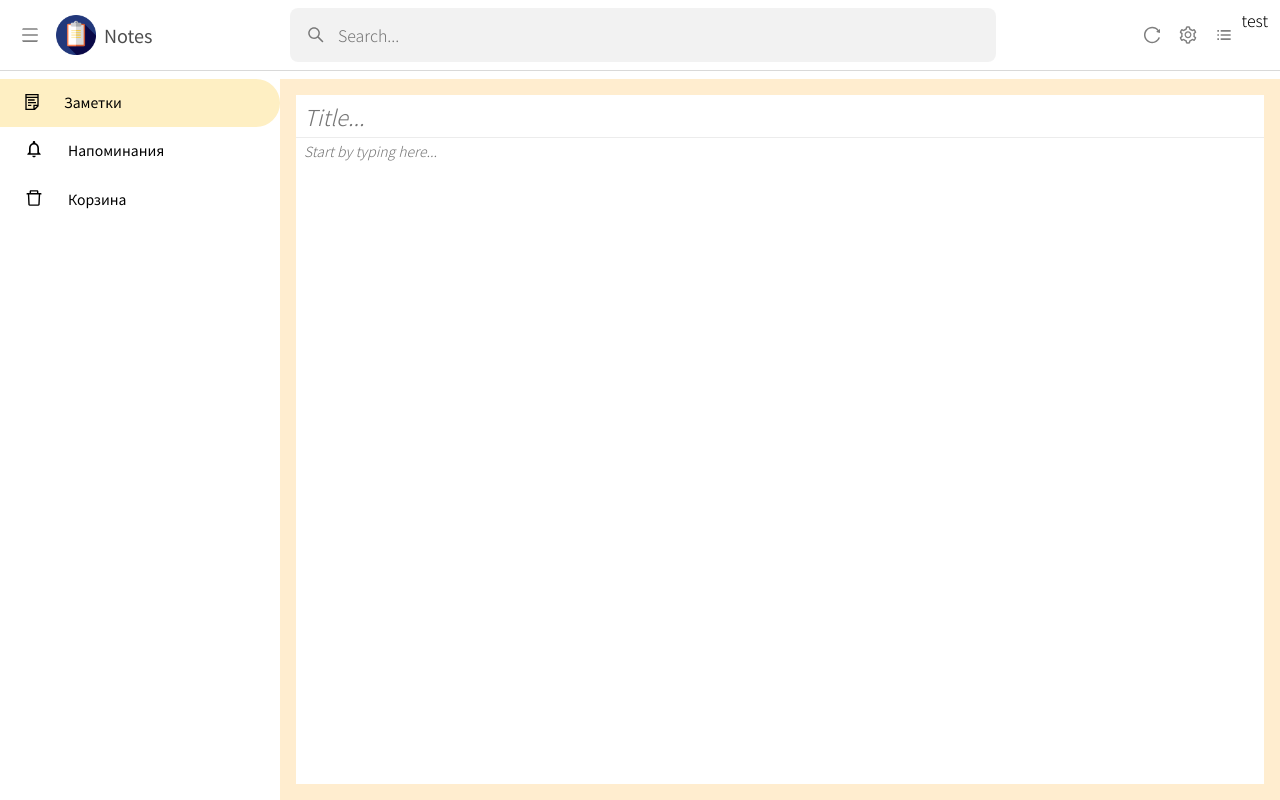
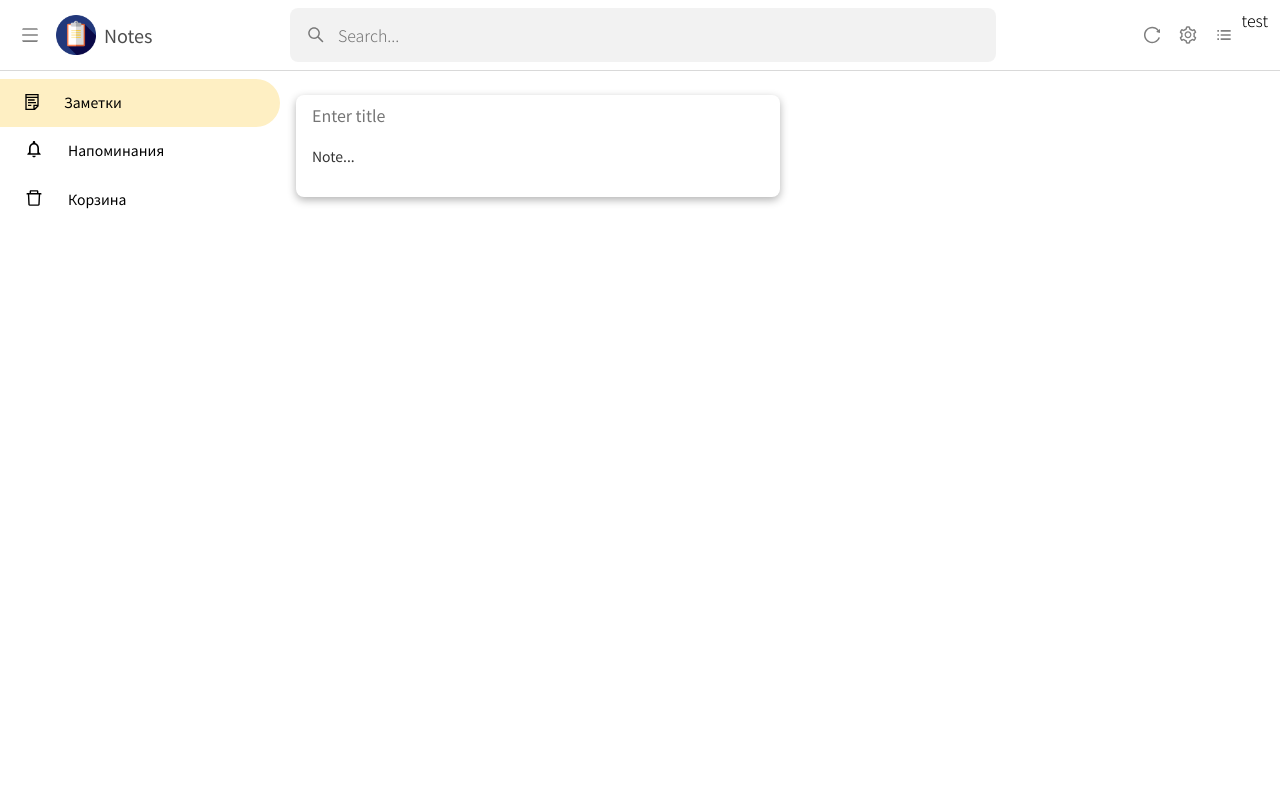
Before and after one commit to garijooo/frontend-edu-react, a React (Create React App) app: page / in a window 1280 px wide. Before the commit this address led to /notes/blank. Built offline with nearby package versions, Linux system fonts and the light colour scheme; no server answers.

Commit message:
new note form creation started

```diff
--- a/src/App.js
+++ b/src/App.js
@@ -1,8 +1,7 @@
 import React from 'react';
-import { BrowserRouter, Switch, Route, Redirect } from 'react-router-dom';
+import { BrowserRouter, Switch, Route } from 'react-router-dom';
 
-import Note from './components/Pages/Note';
-import Blank from './components/Pages/Blank';
+import Home from './components/Pages/Home';
 
 import './styles/index.css';
 
@@ -11,9 +10,7 @@ function App() {
     <main className="app">
       <BrowserRouter>
         <Switch>
-          <Route exact path="/notes/blank" component={Blank} />
-          <Route exact path="/notes/:id" component={Note} />
-          <Redirect to="/notes/blank" />
+          <Route path="/" component={Home} />
         </Switch>
       </BrowserRouter>
     </main>
--- /dev/null
+++ b/src/components/Modals/NoteModal/NoteModal.module.css
@@ -0,0 +1,3 @@
+.modal {
+
+}
--- /dev/null
+++ b/src/components/Organisms/NoteForm/NoteForm.module.css
@@ -0,0 +1,33 @@
+.modal {
+    width: 50%;
+    min-width: 342px;
+
+    border-radius: 8px;
+    box-shadow: rgba(0, 0, 0, .3) 0px 3px 8px;
+    padding: 8px 16px;
+    box-sizing: border-box;
+}
+
+.title, .text {
+    width: 100%;
+    border: none;
+}
+
+.title {
+    margin-bottom: 20px;
+}
+
+.title::placeholder {
+    font-size: 16px;
+    font-weight: 500;
+}
+
+.text {
+    resize: none;
+}
+
+.text::placeholder {
+    font-size: 14px;
+    font-weight: 500;
+    color: rgba(0, 0, 0, .8);
+}
--- /dev/null
+++ b/src/components/Organisms/NoteForm/index.jsx
@@ -0,0 +1,27 @@
+import React from 'react'
+import PropTypes from 'prop-types'
+
+import styles from './NoteForm.module.css'
+
+NoteModal.propTypes = {
+    title: PropTypes.string,
+    text: PropTypes.string,
+
+}
+
+NoteModal.defaultProps = {
+    title: '',
+    text: '',
+
+}
+
+export default function NoteModal({ title, text }) {
+
+
+    return (
+        <section className={styles.modal}>
+            <input value={title} className={styles.title} placeholder={`Enter title`} />
+            <textarea value={text} className={styles.text} placeholder={`Note...`} />
+        </section>
+    )
+}
--- a/src/components/Pages/Blank/index.jsx
+++ b/src/components/Pages/Blank/index.jsx
@@ -1,66 +1,12 @@
-import React, { useEffect, useState } from 'react';
-import { useMutation } from '@apollo/client';
-import { useHistory } from 'react-router-dom';
-import { get } from 'lodash';
-
-import useNotesByAuthor from '../../../hooks/useNotesByAuthor';
-import useNotesAmount from '../../../hooks/useNotesAmount';
-
-import { AddNote } from '../../../queries';
-
+import React from 'react';
 import PageWrapper from '../../Templates/PageWrapper';
-import NoteForm from '../../Templates/NoteForm';
-
-import { BLANK_NOTE_DELAY } from '../../../constants';
 
 export default function Blank() {
-    const history = useHistory();
-
-    const [title, setTitle] = useState('');
-    const [text, setText] = useState('');
-
-    const { refetch: update, notes } = useNotesByAuthor(localStorage.getItem('userId'));
-    const { refetch, amount } = useNotesAmount();
-
-    const [createNote, { data }] = useMutation(AddNote);
-
-    useEffect(() => {
-        const timer = setTimeout(
-            () => {
-                if (title && amount) {
-                    createNote({
-                        variables: {
-                            note: { text: text, title: title, id: parseInt(amount) + 1 },
-                            authorId: localStorage.getItem('userId').toString()
-                        }
-                    });
-                }
-            },
-            BLANK_NOTE_DELAY,
-        );
-        return () => clearTimeout(timer);
-    }, [title, text]);
-
-    useEffect(() => {
-        const success = get(data, 'addNote', null);
-        if (success) {
-            refetch();
-            update();
-            history.push(`/notes/${amount + 1}`);
-        }
-    }, [data]);
-
     return (
         <PageWrapper
-            notes={notes}
             render={() => (
                 <>
-                    <NoteForm
-                        title={title}
-                        text={text}
-                        onTitleChange={(value) => setTitle(value)}
-                        onTextChange={(value) => setText(value)}
-                    />
+                    123
                 </>
             )}
         />
--- /dev/null
+++ b/src/components/Pages/Home/index.jsx
@@ -0,0 +1,16 @@
+import React from 'react'
+
+import PageWrapper from '../../Templates/PageWrapper'
+import NoteForm from '../../Organisms/NoteForm'
+
+export default function Home() {
+    return (
+        <PageWrapper
+            render={() => (
+                <>
+                    <NoteForm />
+                </>
+            )}
+        />
+    )
+}
--- a/src/components/Templates/PageWrapper/PageWrapper.module.css
+++ b/src/components/Templates/PageWrapper/PageWrapper.module.css
@@ -8,6 +8,5 @@
     flex-direction: column;
     flex-grow: 1;
 
-    background-color: #ffedcf;
     padding: 16px;
 }
```
Also changed, not shown: src/components/Modals/NoteModal/index.jsx (added, +26 -0 lines), src/components/Templates/NoteFormOld/NoteForm.module.css (renamed from src/components/Templates/NoteForm/NoteForm.module.css), src/components/Templates/NoteFormOld/index.jsx (renamed from src/components/Templates/NoteForm/index.jsx).
